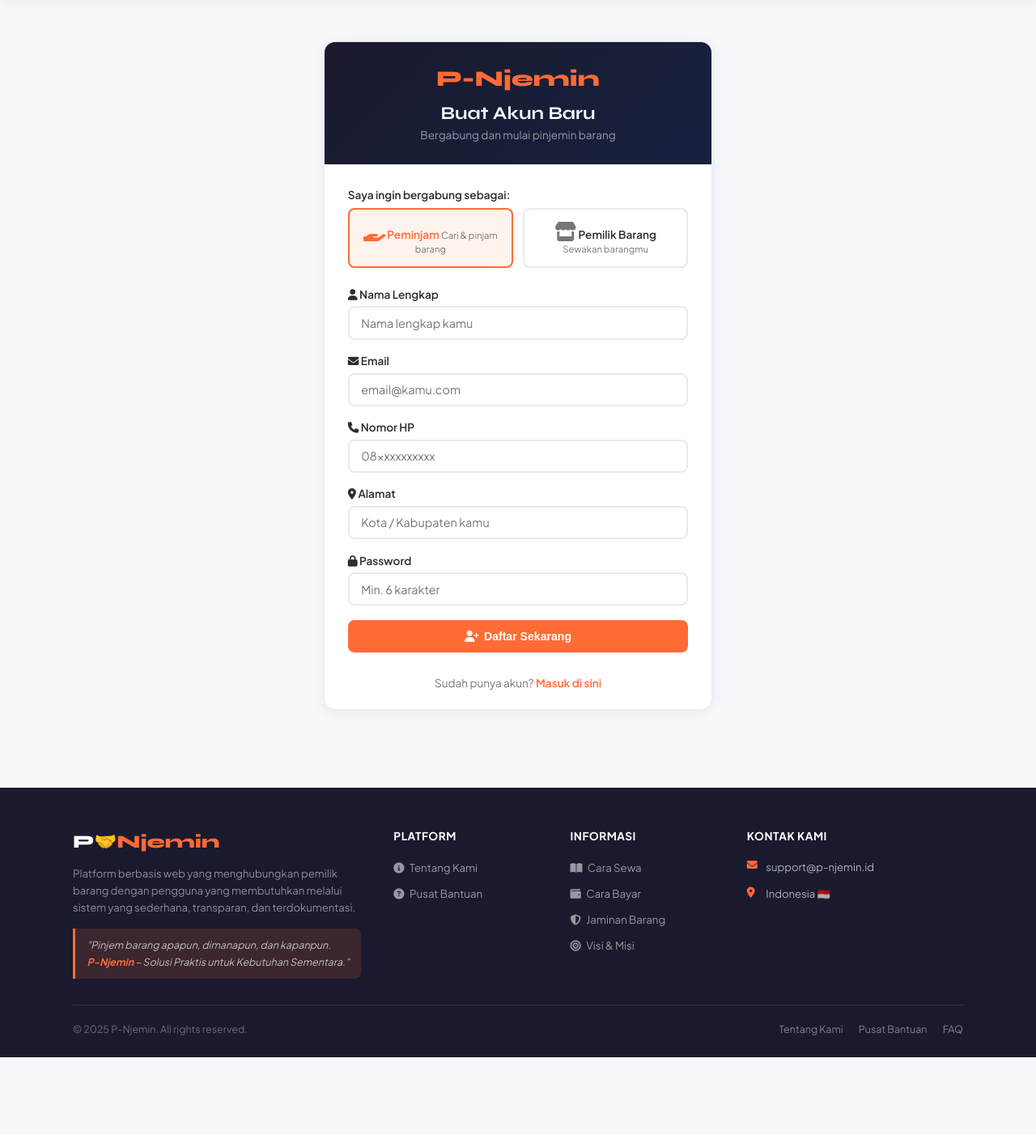
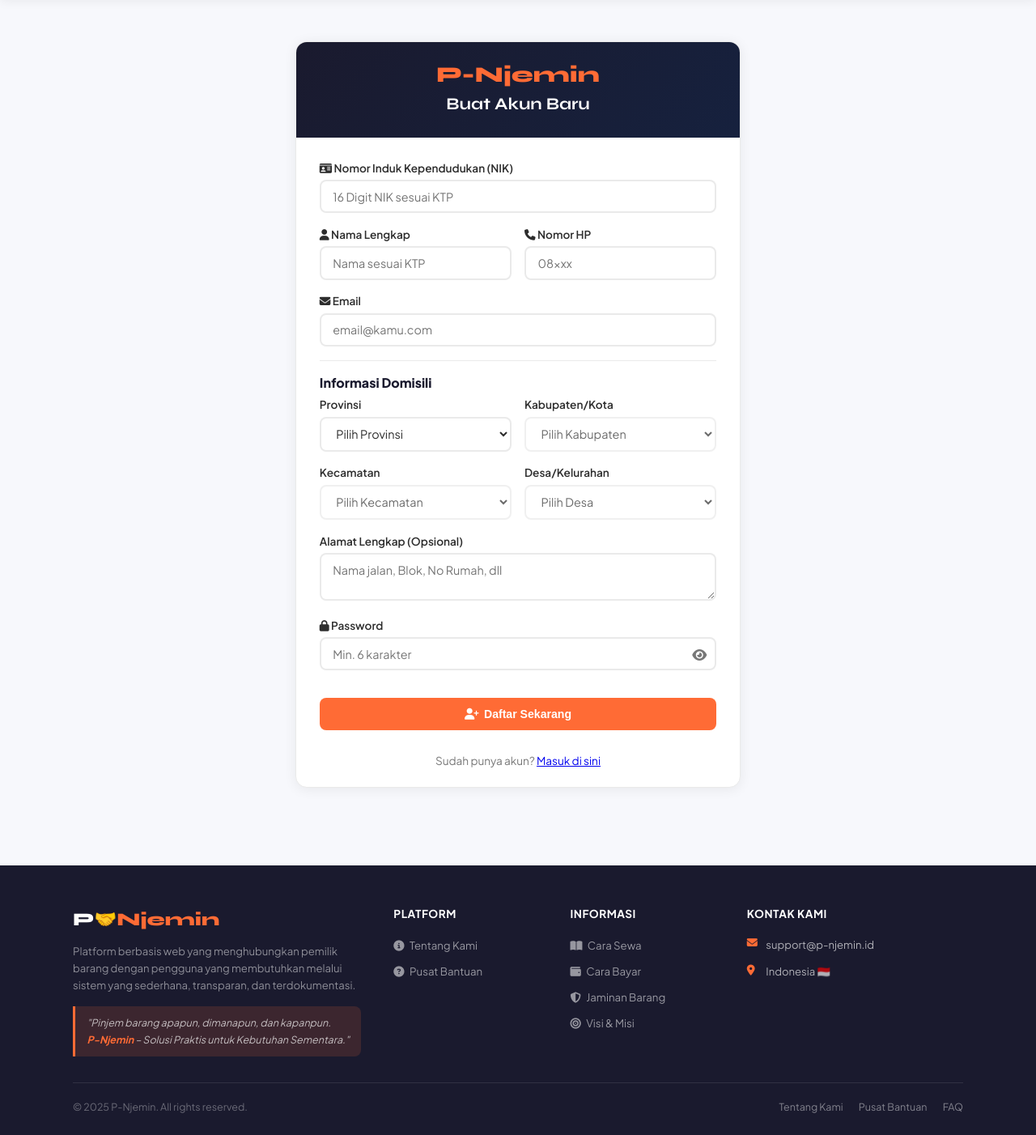
Before and after one commit to Faitz761/Web-P-Njemin, a Flask app: page /register in a window 1280 px wide. Shown: the part 62-1464 px from the top of the page at 81% size. Before the commit the page ends 1368 px from the top, so only its background shows below. Run offline with Flask 3, Linux system fonts and the light colour scheme.

Commit message:
Update tampilan

```diff
--- a/app.py
+++ b/app.py
@@ -52,10 +52,32 @@ def cek_blokir():
 
 def save_foto(f, prefix):
     if f and f.filename and allowed_file(f.filename):
-        filename = secure_filename(f'{prefix}_{f.filename}')
+        # PASTIKAN FOLDER ADA (Penting buat Railway agar tidak Error 500)
+        if not os.path.exists(app.config['UPLOAD_FOLDER']):
+            os.makedirs(app.config['UPLOAD_FOLDER'], exist_ok=True)
+
+        # Membuat nama file aman: prefix_nama_asli.jpg
+        filename = secure_filename(f"{prefix}_{f.filename}")
+
+        # Simpan file ke folder static/images/uploads
         f.save(os.path.join(app.config['UPLOAD_FOLDER'], filename))
         return filename
     return None
+
+# Tambahkan ini di awal app.py untuk update database otomatis
+def update_db():
+    conn = get_db()
+    # Tambah kolom baru ke tabel users
+    try:
+        conn.execute("ALTER TABLE users ADD COLUMN nik TEXT UNIQUE")
+        conn.execute("ALTER TABLE users ADD COLUMN provinsi TEXT")
+        conn.execute("ALTER TABLE users ADD COLUMN kabupaten TEXT")
+        conn.execute("ALTER TABLE users ADD COLUMN kecamatan TEXT")
+        conn.execute("ALTER TABLE users ADD COLUMN desa TEXT")
+        conn.execute("ALTER TABLE users ADD COLUMN alamat_detail TEXT")
+        conn.commit()
+    except:
+        pass # Jika kolom sudah ada, abaikan
 
 def init_db():
     conn = sqlite3.connect('database.db')
@@ -188,21 +210,47 @@ def home():
         barang = conn.execute("SELECT b.*,u.nama as nama_pemilik FROM barang b JOIN users u ON b.id_pemilik=u.id WHERE b.status='tersedia' ORDER BY b.total_disewa DESC").fetchall()
     return render_template('home.html', barang=barang, search=search, kategori=kategori, notif_count=notif_count())
 
-@app.route('/register', methods=['GET','POST'])
+@app.route('/register', methods=['GET', 'POST'])
 def register():
     if request.method == 'POST':
-        nama,email,password = request.form['nama'],request.form['email'],request.form['password']
-        no_hp,alamat,tipe_akun = request.form['no_hp'],request.form['alamat'],request.form['tipe_akun']
+        nik = request.form.get('nik')
+        nama = request.form.get('nama')
+        email = request.form.get('email')
+        password = request.form.get('password')
+        prov = request.form.get('provinsi')
+        kab = request.form.get('kabupaten')
+        kec = request.form.get('kecamatan')
+        desa = request.form.get('desa')
+        detail = request.form.get('alamat_detail')
+
         conn = get_db()
-        if conn.execute("SELECT id FROM users WHERE email=?",(email,)).fetchone():
-            flash('Email sudah terdaftar!','error')
+
+        # Cek apakah Email sudah ada (Satu email untuk semua role)
+        user_lama = conn.execute("SELECT id FROM users WHERE email=?", (email,)).fetchone()
+        if user_lama:
+            flash("Email sudah terdaftar! Anda bisa langsung login untuk meminjam atau menyewakan.", "error")
             return redirect(url_for('register'))
-        conn.execute("INSERT INTO users (nama,email,password,no_hp,alamat,tipe_akun) VALUES (?,?,?,?,?,?)",
-                     (nama,email,generate_password_hash(password),no_hp,alamat,tipe_akun))
-        conn.commit()
-        flash('Registrasi berhasil! Silakan login.','success')
-        return redirect(url_for('login'))
-    return render_template('register.html', notif_count=notif_count())
+
+        # Cek NIK
+        existing_nik = conn.execute("SELECT id FROM users WHERE nik = ?", (nik,)).fetchone()
+        if existing_nik:
+            flash("Gagal! NIK sudah digunakan untuk akun lain.", "error")
+            return redirect(url_for('register'))
+
+        hash_pw = generate_password_hash(password)
+        try:
+            # Kita set 'peminjam' sebagai role awal, tapi user tetap bisa akses fitur pemilik
+            conn.execute("""INSERT INTO users
+                (nik, nama, email, password, role, tipe_akun, provinsi, kabupaten, kecamatan, desa, alamat_detail)
+                VALUES (?, ?, ?, ?, 'user', 'pemilik', ?, ?, ?, ?, ?)""",
+                (nik, nama, email, hash_pw, prov, kab, kec, desa, detail))
+            conn.commit()
+            flash("Registrasi Berhasil! Silakan Login.", "success")
+            return redirect(url_for('login'))
+        except Exception as e:
+            flash(f"Terjadi kesalahan: {e}", "error")
+
+    return render_template('register.html')
 
 @app.route('/login', methods=['GET','POST'])
 def login():
@@ -257,30 +305,37 @@ def detail_barang(id):
         is_pemilik_sendiri = (barang['id_pemilik'] == session['user_id']) or (session.get('role') == 'admin') or (session.get('tipe_akun') == 'pemilik')
     return render_template('detail_barang.html', barang=barang, reviews=reviews, total_disewa=total_disewa, notif_count=notif_count(), is_pemilik_sendiri=is_pemilik_sendiri)
 
-@app.route('/booking/<int:id_barang>', methods=['GET','POST'])
-def booking(id_barang):
-    if 'user_id' not in session:
-        return redirect(url_for('login', next=url_for('booking', id_barang=id_barang)))
-    if cek_blokir(): return redirect(url_for('akun_diblokir'))
-    if session.get('tipe_akun') in ['pemilik','admin'] or session.get('role') == 'admin':
-        flash('Akun pemilik dan admin tidak dapat meminjam barang. Gunakan akun peminjam.','error')
-        return redirect(url_for('detail_barang', id=id_barang))
+@app.route('/booking/<int:id>', methods=['GET', 'POST'])
+def booking(id):
+    if 'user_id' not in session: return redirect(url_for('login'))
+
     conn = get_db()
-    barang = conn.execute("SELECT * FROM barang WHERE id=?",(id_barang,)).fetchone()
-    if not barang: return redirect(url_for('home'))
-    if barang['id_pemilik'] == session['user_id']:
-        flash('Kamu tidak bisa meminjam barang milikmu sendiri!','error')
-        return redirect(url_for('detail_barang', id=id_barang))
+    barang = conn.execute("SELECT * FROM barang WHERE id=?", (id,)).fetchone()
+
     if request.method == 'POST':
-        durasi = int(request.form['durasi'])
-        metode_bayar = request.form['metode_pembayaran']
-        conn.execute("INSERT INTO transaksi (id_user,id_barang,tanggal_pinjam,durasi,metode_pengambilan,metode_pembayaran,biaya_sewa,total_biaya) VALUES (?,?,?,?,?,?,?,?)",
-                     (session['user_id'],id_barang,request.form['tanggal_pinjam'],durasi,request.form['metode_pengambilan'],metode_bayar,barang['harga_sewa'],barang['harga_sewa']*durasi))
-        add_notif(barang['id_pemilik'],f"Ada permintaan booking untuk '{barang['nama_barang']}'!")
+        durasi = int(request.form.get('durasi'))
+        metode_pengambilan = request.form.get('metode_pengambilan')
+        metode_pembayaran = request.form.get('metode_pembayaran')
+        tanggal_pinjam = request.form.get('tanggal_pinjam')
+
+        # --- LOGIKA BARU: HITUNG ADMIN FEE ---
+        biaya_sewa = barang['harga_sewa'] * durasi
+        admin_fee = round(biaya_sewa * 0.05) # Hitung 5%
+        total_biaya = biaya_sewa + admin_fee # Total yang disimpan ke DB
+        # -------------------------------------
+
+        conn.execute('''
+            INSERT INTO transaksi (id_user, id_barang, tanggal_pinjam, durasi,
+                                 metode_pengambilan, metode_pembayaran, biaya_sewa, total_biaya)
+            VALUES (?,?,?,?,?,?,?,?)
+        ''', (session['user_id'], id, tanggal_pinjam, durasi,
+              metode_pengambilan, metode_pembayaran, biaya_sewa, total_biaya))
+
         conn.commit()
-        flash('Permintaan peminjaman dikirim! Menunggu persetujuan pemilik.','success')
+        flash("Peminjaman berhasil diajukan!")
         return redirect(url_for('riwayat'))
-    return render_template('booking.html', barang=barang, notif_count=notif_count())
+
+    return render_template('booking.html', barang=barang)
 
 # ── RIWAYAT (peminjam saja) ──
 @app.route('/riwayat')
--- a/templates/register.html
+++ b/templates/register.html
@@ -3,79 +3,100 @@
 {% block extra_css %}
 <style>
 .auth-wrap { min-height: calc(100vh - 180px); display: flex; align-items: center; justify-content: center; padding: 2rem 1rem; }
-.auth-card { background: white; border-radius: var(--radius); border: 1px solid var(--border); box-shadow: var(--shadow); width: 100%; max-width: 480px; overflow: hidden; }
-.auth-header { background: linear-gradient(135deg, var(--secondary), #16213e); padding: 1.8rem; text-align: center; }
-.auth-header h2 { font-family: 'Syne', sans-serif; color: white; font-size: 1.4rem; margin-bottom: 0.3rem; }
-.auth-header p { color: rgba(255,255,255,0.55); font-size: 0.85rem; }
-.auth-logo { font-family: 'Syne', sans-serif; font-size: 1.7rem; font-weight: 800; color: var(--primary); margin-bottom: 0.8rem; }
+.auth-card { background: white; border-radius: var(--radius); border: 1px solid var(--border); box-shadow: var(--shadow); width: 100%; max-width: 550px; overflow: hidden; }
+.auth-header { background: linear-gradient(135deg, var(--secondary), #16213e); padding: 1.5rem; text-align: center; }
+.auth-header h2 { font-family: 'Syne', sans-serif; color: white; font-size: 1.3rem; margin-bottom: 0.3rem; }
+.auth-logo { font-family: 'Syne', sans-serif; font-size: 1.7rem; font-weight: 800; color: var(--primary); margin-bottom: 0.5rem; }
 .auth-body { padding: 1.8rem; }
 .auth-footer { text-align: center; font-size: 0.85rem; color: var(--text-muted); padding-bottom: 1.5rem; }
-.auth-footer a { color: var(--primary); font-weight: 600; text-decoration: none; }
 .tipe-selector { display: grid; grid-template-columns: 1fr 1fr; gap: 0.75rem; margin-top: 0.5rem; }
 .tipe-option { position: relative; }
 .tipe-option input[type=radio] { position: absolute; opacity: 0; }
-.tipe-label {
-    display: flex; flex-direction: column; align-items: center; gap: 0.4rem;
-    padding: 0.9rem; border: 2px solid var(--border); border-radius: var(--radius-sm);
-    cursor: pointer; text-align: center; transition: all 0.2s; font-size: 0.85rem; font-weight: 600;
-}
-.tipe-label i { font-size: 1.5rem; color: var(--text-muted); }
+.tipe-label { display: flex; flex-direction: column; align-items: center; gap: 0.4rem; padding: 0.8rem; border: 2px solid var(--border); border-radius: var(--radius-sm); cursor: pointer; text-align: center; transition: all 0.2s; font-size: 0.85rem; font-weight: 600; }
 .tipe-option input:checked + .tipe-label { border-color: var(--primary); background: var(--primary-light); color: var(--primary); }
-.tipe-option input:checked + .tipe-label i { color: var(--primary); }
+.grid-form { display: grid; grid-template-columns: 1fr 1fr; gap: 1rem; }
 </style>
 {% endblock %}
+
 {% block content %}
 <div class="auth-wrap">
     <div class="auth-card">
         <div class="auth-header">
             <div class="auth-logo">P-Njemin</div>
             <h2>Buat Akun Baru</h2>
-            <p>Bergabung dan mulai pinjemin barang</p>
         </div>
         <div class="auth-body">
             <form method="post">
                 <div class="form-group">
-                    <label>Saya ingin bergabung sebagai:</label>
-                    <div class="tipe-selector">
-                        <div class="tipe-option">
-                            <input type="radio" name="tipe_akun" id="tipe_peminjam" value="peminjam" checked>
-                            <label class="tipe-label" for="tipe_peminjam">
-                                <i class="fas fa-hand-holding"></i>
-                                Peminjam
-                                <small style="font-weight:400;color:var(--text-muted)">Cari & pinjam barang</small>
-                            </label>
-                        </div>
-                        <div class="tipe-option">
-                            <input type="radio" name="tipe_akun" id="tipe_pemilik" value="pemilik">
-                            <label class="tipe-label" for="tipe_pemilik">
-                                <i class="fas fa-store"></i>
-                                Pemilik Barang
-                                <small style="font-weight:400;color:var(--text-muted)">Sewakan barangmu</small>
-                            </label>
-                        </div>
+                    <label><i class="fas fa-id-card"></i> Nomor Induk Kependudukan (NIK)</label>
+                    <input type="text" name="nik" class="form-control" placeholder="16 Digit NIK sesuai KTP" maxlength="16" required>
+                </div>
+
+                <div class="grid-form">
+                    <div class="form-group">
+                        <label><i class="fas fa-user"></i> Nama Lengkap</label>
+                        <input type="text" name="nama" class="form-control" placeholder="Nama sesuai KTP" required>
+                    </div>
+                    <div class="form-group">
+                        <label><i class="fas fa-phone"></i> Nomor HP</label>
+                        <input type="text" name="no_hp" class="form-control" placeholder="08xxx" required>
                     </div>
                 </div>
-                <div class="form-group">
-                    <label><i class="fas fa-user"></i> Nama Lengkap</label>
-                    <input type="text" name="nama" class="form-control" placeholder="Nama lengkap kamu" required>
-                </div>
+
                 <div class="form-group">
                     <label><i class="fas fa-envelope"></i> Email</label>
                     <input type="email" name="email" class="form-control" placeholder="email@kamu.com" required>
                 </div>
+
+                <hr style="margin: 1rem 0;">
+                <label style="font-weight: 800; color: var(--secondary); margin-bottom: 0.5rem; display: block;">Informasi Domisili</label>
+
+                <div class="grid-form">
+                    <div class="form-group">
+                        <label>Provinsi</label>
+                        <select id="provinsi" name="provinsi" class="form-control" required>
+                            <option value="">Pilih Provinsi</option>
+                        </select>
+                    </div>
+                    <div class="form-group">
+                        <label>Kabupaten/Kota</label>
+                        <select id="kabupaten" name="kabupaten" class="form-control" required disabled>
+                            <option value="">Pilih Kabupaten</option>
+                        </select>
+                    </div>
+                </div>
+
+                <div class="grid-form">
+                    <div class="form-group">
+                        <label>Kecamatan</label>
+                        <select id="kecamatan" name="kecamatan" class="form-control" required disabled>
+                            <option value="">Pilih Kecamatan</option>
+                        </select>
+                    </div>
+                    <div class="form-group">
+                        <label>Desa/Kelurahan</label>
+                        <select id="desa" name="desa" class="form-control" required disabled>
+                            <option value="">Pilih Desa</option>
+                        </select>
+                    </div>
+                </div>
+
                 <div class="form-group">
-                    <label><i class="fas fa-phone"></i> Nomor HP</label>
-                    <input type="text" name="no_hp" class="form-control" placeholder="08xxxxxxxxxx" required>
+                    <label>Alamat Lengkap (Opsional)</label>
+                    <textarea name="alamat_detail" class="form-control" rows="2" placeholder="Nama jalan, Blok, No Rumah, dll"></textarea>
                 </div>
+
                 <div class="form-group">
-                    <label><i class="fas fa-map-marker-alt"></i> Alamat</label>
-                    <input type="text" name="alamat" class="form-control" placeholder="Kota / Kabupaten kamu" required>
-                </div>
-                <div class="form-group">
-                    <label><i class="fas fa-lock"></i> Password</label>
-                    <input type="password" name="password" class="form-control" placeholder="Min. 6 karakter" required>
-                </div>
-                <button type="submit" class="btn btn-primary" style="width:100%;justify-content:center;padding:.75rem">
+    <label><i class="fas fa-lock"></i> Password</label>
+    <div style="position: relative;">
+        <input type="password" name="password" id="password" class="form-control" placeholder="Min. 6 karakter" required>
+        <span id="togglePassword" style="position: absolute; right: 12px; top: 50%; transform: translateY(-50%); cursor: pointer; color: var(--text-muted);">
+            <i class="fas fa-eye"></i>
+        </span>
+    </div>
+</div>
+
+                <button type="submit" class="btn btn-primary" style="width:100%;justify-content:center;padding:.75rem;margin-top:1rem">
                     <i class="fas fa-user-plus"></i> Daftar Sekarang
                 </button>
             </form>
@@ -86,3 +107,86 @@
     </div>
 </div>
 {% endblock %}
+
+{% block extra_js %}
+<script>
+// API WILAYAH INDONESIA LOGIC
+const provSelect = document.getElementById('provinsi');
+const kabSelect = document.getElementById('kabupaten');
+const kecSelect = document.getElementById('kecamatan');
+const desaSelect = document.getElementById('desa');
+
+// Load Provinsi
+fetch(`https://www.emsifa.com/api-wilayah-indonesia/api/provinces.json`)
+    .then(response => response.json())
+    .then(provinces => {
+        provinces.forEach(p => {
+            let opt = document.createElement('option');
+            opt.value = p.name;
+            opt.dataset.id = p.id;
+            opt.text = p.name;
+            provSelect.add(opt);
+        });
+    });
+
+provSelect.onchange = function() {
+    kabSelect.disabled = false; kabSelect.innerHTML = '<option value="">Pilih Kabupaten</option>';
+    kecSelect.disabled = true; desaSelect.disabled = true;
+    const id = this.options[this.selectedIndex].dataset.id;
+    fetch(`https://www.emsifa.com/api-wilayah-indonesia/api/regencies/${id}.json`)
+        .then(res => res.json())
+        .then(data => {
+            data.forEach(d => {
+                let opt = document.createElement('option');
+                opt.value = d.name; opt.dataset.id = d.id; opt.text = d.name;
+                kabSelect.add(opt);
+            });
+        });
+};
+
+kabSelect.onchange = function() {
+    kecSelect.disabled = false; kecSelect.innerHTML = '<option value="">Pilih Kecamatan</option>';
+    const id = this.options[this.selectedIndex].dataset.id;
+    fetch(`https://www.emsifa.com/api-wilayah-indonesia/api/districts/${id}.json`)
+        .then(res => res.json())
+        .then(data => {
+            data.forEach(d => {
+                let opt = document.createElement('option');
+                opt.value = d.name; opt.dataset.id = d.id; opt.text = d.name;
+                kecSelect.add(opt);
+            });
+        });
+};
+
+kecSelect.onchange = function() {
+    desaSelect.disabled = false; desaSelect.innerHTML = '<option value="">Pilih Desa</option>';
+    const id = this.options[this.selectedIndex].dataset.id;
+    fetch(`https://www.emsifa.com/api-wilayah-indonesia/api/villages/${id}.json`)
+        .then(res => res.json())
+        .then(data => {
+            data.forEach(d => {
+                let opt = document.createElement('option');
+                opt.value = d.name; opt.text = d.name;
+                desaSelect.add(opt);
+            });
+        });
+};
+<script>
+// FITUR SHOW/HIDE PASSWORD
+const togglePassword = document.getElementById('togglePassword');
+const password = document.getElementById('password');
+
+togglePassword.addEventListener('click', function () {
+    // Cek tipenya sekarang apa, lalu ubah
+    const type = password.getAttribute('type') === 'password' ? 'text' : 'password';
+    password.setAttribute('type', type);
+
+    // Ganti ikon mata
+    if (type === 'password') {
+        this.innerHTML = '<i class="fas fa-eye"></i>';
+    } else {
+        this.innerHTML = '<i class="fas fa-eye-slash"></i>';
+    }
+});
+</script>
+{% endblock %}
```
Also changed, not shown: templates/booking.html (+25 -18 lines).
